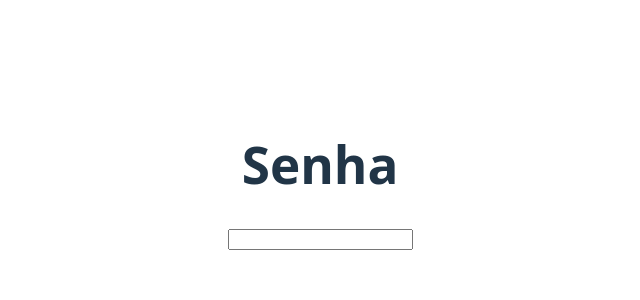
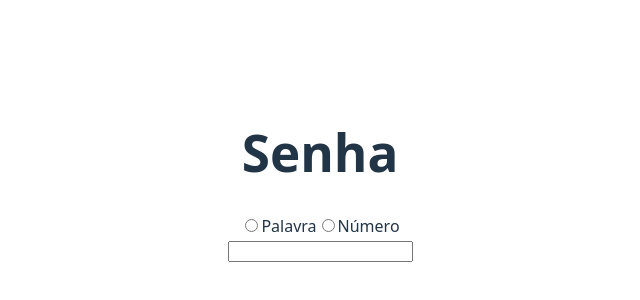
Before and after one commit to gabrielfari4/jogo-senha, a React (Vite) app: page / in a window 1280 px wide. Shown: the part 224-524 px from the top of the page, without its empty margins (320-960 px from the left). Built offline with nearby package versions, Linux system fonts and the light colour scheme.

Commit message:
:sparkles: feat: componente Modo

```diff
--- /dev/null
+++ b/src/components/Modo/index.jsx
@@ -0,0 +1,16 @@
+
+const Modo = ({ children }) => {
+    return (
+        <label>
+            <input
+                type="radio"
+                // value={value}
+                // checked={checked}
+                // onChange={onChange}
+            />
+            {children}
+        </label>
+    )
+}
+
+export default Modo;
--- a/src/components/Senha/index.jsx
+++ b/src/components/Senha/index.jsx
@@ -1,9 +1,17 @@
 import InputTentativa from "../InputTentativa";
+import Modo from "../Modo";
 
 const Senha = () => {
     return (
         <>
             <h1>Senha</h1>
+            <Modo>
+                Palavra
+            </Modo>
+            <Modo>
+                Número
+            </Modo>
+            <br />
             <InputTentativa />
         </>
     )
```
